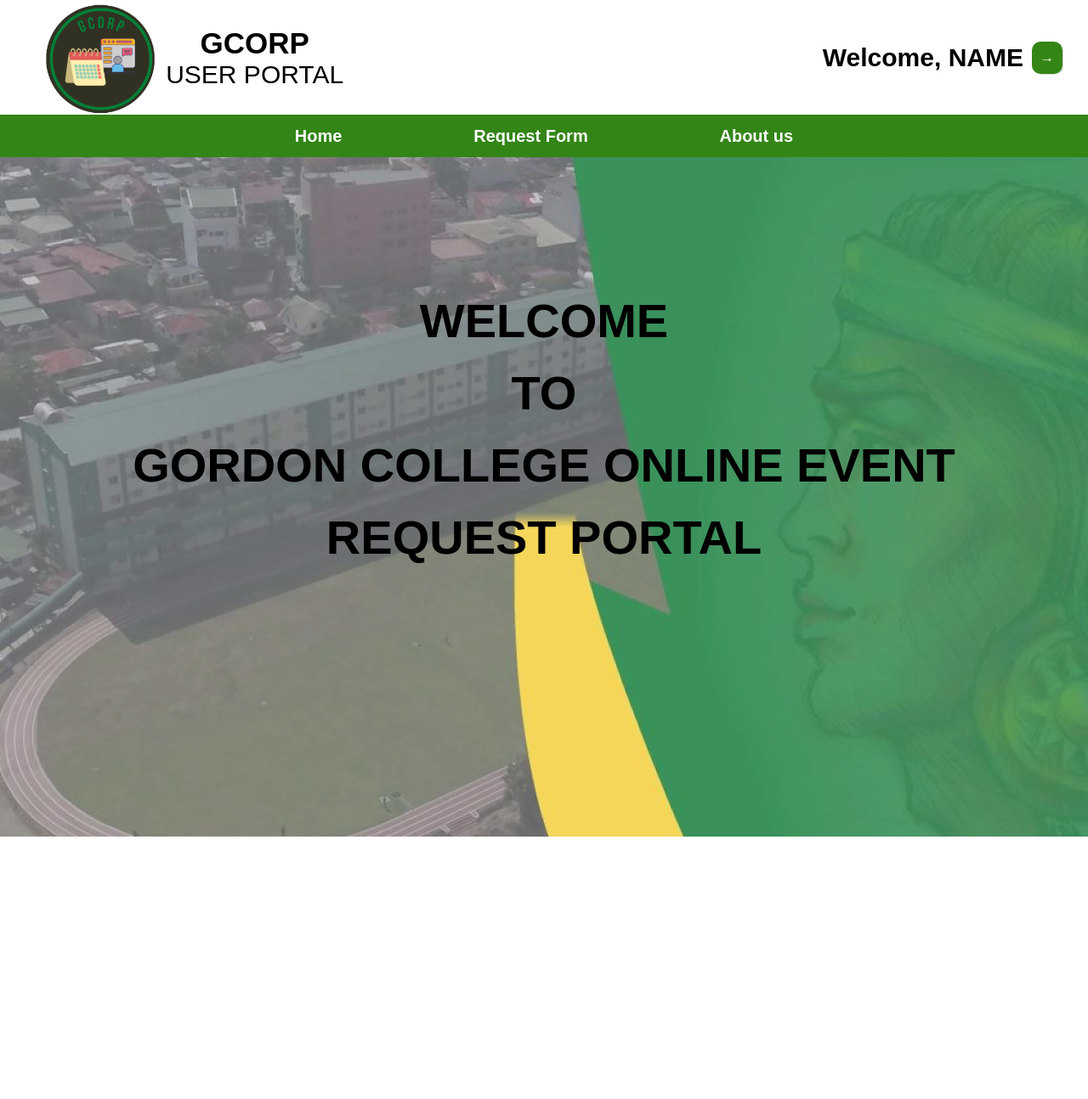
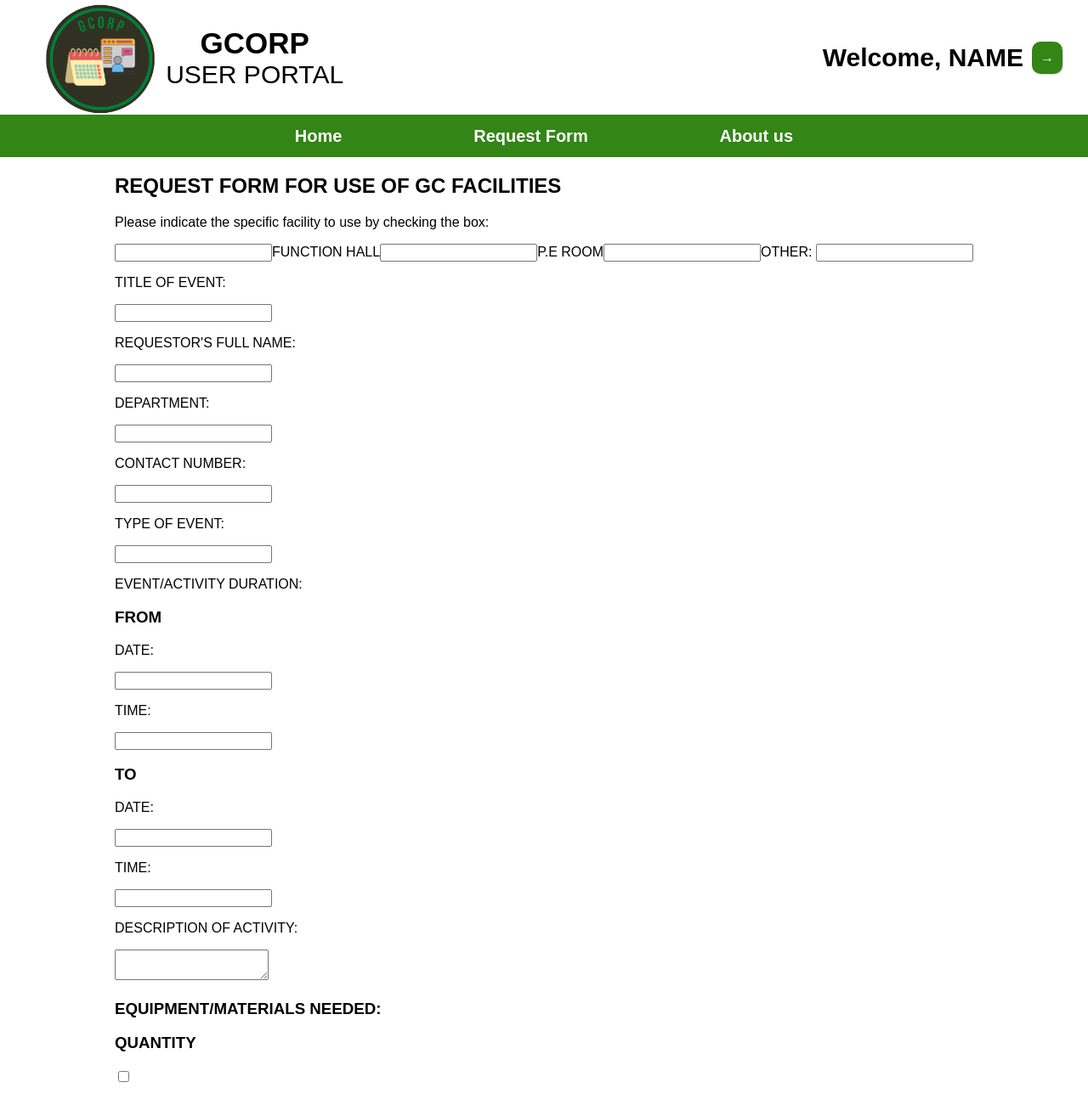
Before and after one commit to jaycel19/gcorp-online-event-request-portal, a React (Create React App) app: page / in a window 1280 px wide. Shown: the top 1294 px of the page at 85% size. Before the commit the page ends 985 px from the top, so only its background shows below. Built offline with nearby package versions, Linux system fonts and the light colour scheme.

Commit message:
Create RequestForm page note: no design

```diff
--- a/src/App.js
+++ b/src/App.js
@@ -1,5 +1,6 @@
 import Login from "./pages/Login";
 import Home from "./pages/Home";
+import RequestForm from "./pages/RequestForm";
 import Header from "./components/Header";
 import "../src/css/App.css";
 
@@ -9,7 +10,7 @@
     <div className="App">
       <Header />
       <div className="main-con">
-        <Home />
+        <RequestForm />
       </div>
     </div>
   );
--- a/src/css/Home.css
+++ b/src/css/Home.css
@@ -10,7 +10,7 @@
     flex-direction: column;
     justify-content: center;
     align-items: center;
-    height: 80vh;
+    height: 90vh;
 }
 
 .Home > .content > h1 {
--- /dev/null
+++ b/src/pages/RequestForm.js
@@ -0,0 +1,218 @@
+import React from 'react';
+
+const RequestForm = () => {
+  return (
+    <div className="RequestForm">
+        <div className="title">
+            <h2>REQUEST FORM FOR USE OF GC FACILITIES</h2>
+        </div>
+        <div className="first">
+            <div className="titleHead">
+                <p>Please indicate the specific facility to use by checking the box:</p>
+            </div>
+            <div className="facilityList">
+                <input type="chekbox" />
+                <span>FUNCTION HALL</span>
+                <input type="chekbox" />
+                <span>P.E ROOM</span>
+                <input type="chekbox" />
+                <span>OTHER: </span>
+                <input type="text" />
+            </div>
+            <div className="eventInfo">
+                <div className="info">
+                    <p>TITLE OF EVENT:</p>
+                    <input type="text" />
+                </div>
+                <div className="info">
+                    <p>REQUESTOR'S FULL NAME:</p>
+                    <input type="text" />
+                </div>
+                <div className="info">
+                    <p>DEPARTMENT:</p>
+                    <input type="text" />
+                </div>
+                <div className="info">
+                    <p>CONTACT NUMBER:</p>
+                    <input type="text" />
+                </div>
+                <div className="info">
+                    <p>TYPE OF EVENT:</p>
+                    <input type="text" />
+                </div>
+            </div>
+        </div>
+        <div className="second">
+            <div className="duration">
+                <div className="header">
+                    <p>EVENT/ACTIVITY DURATION:</p>
+                    <h3>FROM</h3>
+                </div>
+                <div  className="fromTO">
+                    <div className="item">
+                        <div className="singleItem">
+                            <div className="singleDate">
+                                <p>DATE:</p>
+                                <input type="text" />
+                            </div>
+                            <div className="singleDate">
+                                <p>TIME:</p>
+                                <input type="text" />
+                            </div>
+                        </div>
+                    </div>
+                    <div className="to">
+                        <h3>TO</h3>
+                    </div>
+                    <div className="item">
+                        <div className="singleItem">
+                            <div className="singleDate">
+                                <p>DATE:</p>
+                                <input type="text" />
+                            </div>
+                            <div className="singleDate">
+                                <p>TIME:</p>
+                                <input type="text" />
+                            </div>
+                        </div>
+                    </div>
+                </div>
+            </div>
+            <div className="descriptionAct">
+                <p>DESCRIPTION OF ACTIVITY:</p>
+                <textarea>
+
+                </textarea>
+            </div>
+        </div>
+        <div className="third">
+            <div className="equipTitle">
+                <h3>EQUIPMENT/MATERIALS NEEDED:</h3>
+            </div>
+            <div className="equipQuan">
+                <div className="quan">
+                    <h3>QUANTITY</h3>
+                </div>
+                <div className="checkQuan">
+                    <div className="everyItem">
+                        <input type="checkbox" />
+                        <p>Single Monoblock Chair</p>
+                        <input type="text" />
+                    </div>
+                    <div className="everyItem">
+                        <input type="checkbox" />
+                        <p>Armchairs</p>
+                        <input type="text" />
+                    </div>
+                    <div className="everyItem">
+                        <input type="checkbox" />
+                        <p>Tables</p>
+                        <input type="text" />
+                    </div>
+                    <div className="everyItem">
+                        <input type="checkbox" />
+                        <p>Microphones {"(Max.2)"}</p>
+                        <input type="text" />
+                    </div>
+                    <div className="everyItem">
+                        <input type="checkbox" />
+                        <p>Speakers</p>
+                        <input type="text" />
+                    </div>
+                    <div className="everyItem">
+                        <input type="checkbox" />
+                        <p>Whiteboard</p>
+                        <input type="text" />
+                    </div>
+                    <div className="everyItem">
+                        <input type="checkbox" />
+                        <p className="specify">
+                            <span>Others</span>
+                            <span>pls.Specify</span>
+                            <input type="text" />
+                        </p>
+                        <input type="text" />
+                    </div>
+                </div>
+            </div>
+        </div>
+        <div className="fourth">
+            <div className="otherSpec">
+                <h3>OTHER SPECIFICATIONS:</h3>
+            </div>
+            <div className="pubOpen">
+                <p>Open to the public?</p>
+                <div className="opItem">
+                    <p>Yes</p>
+                    <input type="checkbox" />
+                </div>
+                <div className="opItem">
+                    <p>No</p>
+                    <input type="checkbox" />
+                </div>
+            </div>
+            <div className="otherSpec">
+                <div className="attendGc">
+                    <p>Expected Number of Attedees</p>
+                    <p>From Gordon College:</p>
+                    <textarea>
+
+                    </textarea>
+                </div>
+            </div>
+            <div className="otherSpec">
+                <div className="attendGc">
+                    <p>Expected Number of Attedees</p>
+                    <p>From Gordon College:</p>
+                    <textarea>
+
+                    </textarea>
+                </div>
+            </div>
+            <div className="otherSpec">
+                <div className="caterFood">
+                    <div className="caterItem">
+                        <p>With Food Catering?</p>
+                        <div className="foodItem">
+                            <p>Yes</p>
+                            <input type="checkbox" />
+                        </div>
+                        <div className="foodItem">
+                            <p>No</p>
+                            <input type="checkbox" />
+                        </div>
+                    </div>
+                </div>
+                <div className="caterFood">
+                    <p className="public">
+                        <span>Open to the public?</span>
+                        <span>
+                            <span>How many:</span>
+                            <input type="text" />
+                        </span>
+                    </p>
+                    <div className="foodItem">
+                        <p>Yes</p>
+                        <input type="checkbox" />
+                    </div>
+                    <div className="foodItem">
+                        <p>No</p>
+                        <input type="checkbox" />
+                    </div>
+                </div>
+            </div>
+            <div className="addInfo">
+                <div className="disc">
+                    <h3>Additional Information:</h3>
+                    <p>IF THERE ARE GUEST SPEAKERS OR VIP VISITORS PLEASE WRITE THEIR NAMES BELOW TO NOTIFY THE SECURITY:</p>
+                    <textarea>
+
+                    </textarea>
+                </div>
+            </div>
+        </div>
+    </div>
+  )
+}
+
+export default RequestForm
```
